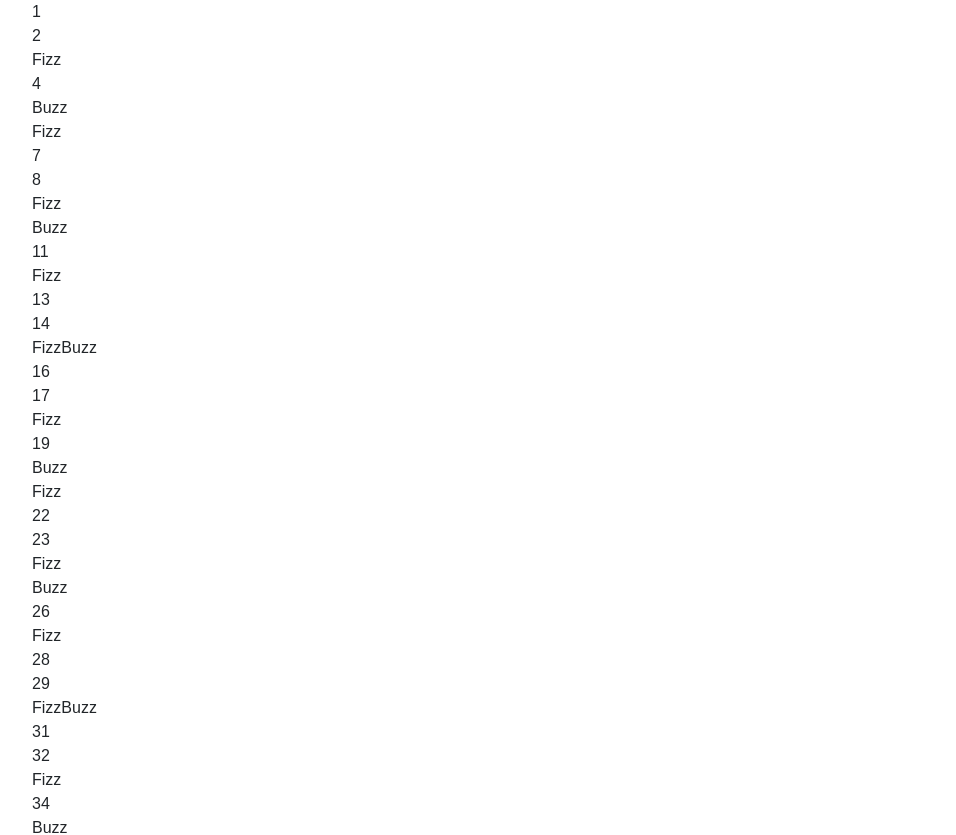
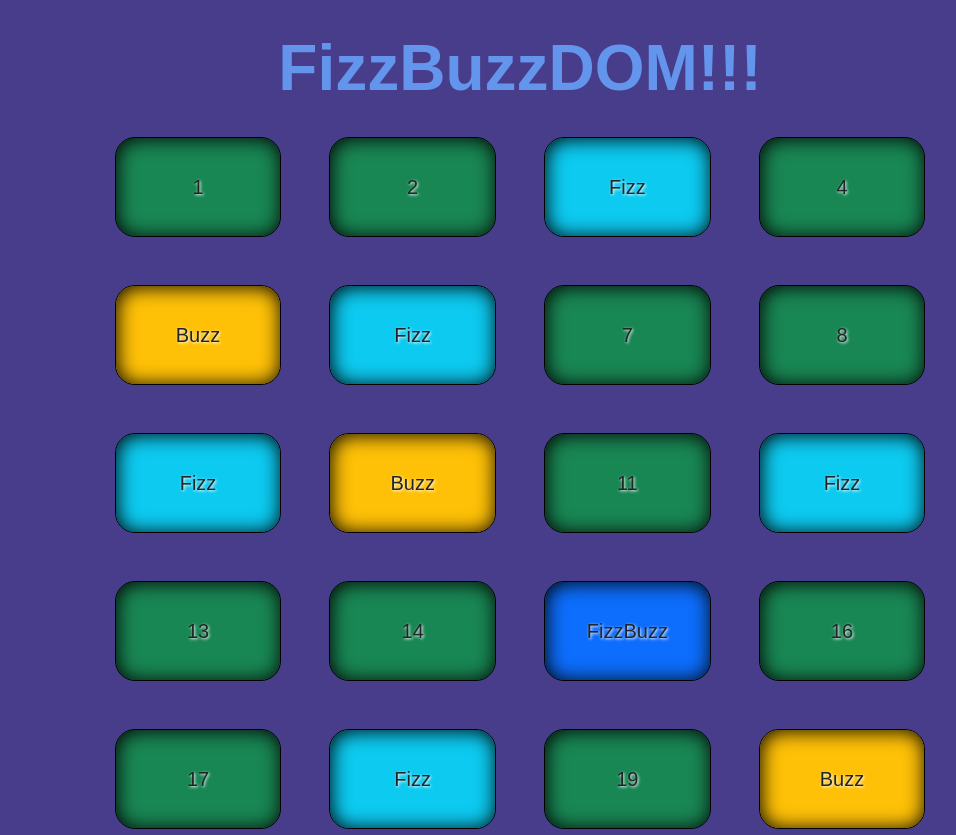
Before and after one commit to AlessioMartella7/js-fizzbuzzdom, a plain HTML site: page index.html in a window 1280 px wide. Shown: the top 835 px of the page, without its empty margins (120-1076 px from the left). Drawn offline with nearby package versions, Linux system fonts and the light colour scheme.

Commit message:
esercizio terminato

```diff
--- a/css/style.css
+++ b/css/style.css
@@ -9,6 +9,15 @@
 
 body{
     font-family:'Rubik Mono One', sans-serif;
+    background-color: darkslateblue;
+}
+
+h1 {
+    margin: 30px 0;
+    text-align: center;
+    font-weight: 800;
+    font-size: 4rem;
+    color: cornflowerblue;
 }
 
 /* Utilities */
@@ -17,3 +26,14 @@ body{
     max-width: 1000px;
     margin: 0 auto;
 }
+
+.col {
+    height: 100px;
+    border-radius: 20px;
+    border:1px solid black;
+    box-shadow: inset 1px 1px 20px #000;
+    text-shadow: 1px 1px 3px #fff;
+    justify-content: center;
+    align-items: center;
+
+}
--- a/index.html
+++ b/index.html
@@ -18,9 +18,9 @@
 <body>
 
     <main>
+        <h1>FizzBuzzDOM!!!</h1>
         <div class="container">
             <div id="board">
-
             </div>
 
 
--- a/js/script.js
+++ b/js/script.js
@@ -30,6 +30,7 @@ Come abbiamo visto ci sono usare varie tecniche (style , className, classList
 
 //1 - creiamo un contenitore nel DOM e importiamolo in JS.
 const board = document.getElementById('board')
+board.classList.add('row','row-cols-6','justify-content-center','text-center','gap-5')
 
 //2 - creiamo una variabile d'appoggio per i dati da stampare in pagina.
 let varia=0;
@@ -43,23 +44,23 @@ for(let i = 1; i <=100; i++) {
     if(i % 3 === 0 &&  i % 5 === 0) {
     console.log('FizzBuzz');
     varia = "FizzBuzz";
-    board.innerHTML +=`<div class="">${varia}</div>`;
+    board.innerHTML +=`<div class="col d-flex bg-primary fs-5">${varia}</div>`;
 
 //5 - isoliamo i multipli di 3 e stampiamo al suo posto Fizz
     }else if(i % 3 === 0){
         console.log('Fizz');
         varia = 'Fizz';
-        board.innerHTML +=`<div class="">${varia}</div>`;
+        board.innerHTML +=`<div class="col d-flex bg-info fs-5">${varia}</div>`;
 
 //6 - isoliamo i multipli di 5 e stampiamo al suo posto Buzz
     }else if(i % 5 === 0){
         console.log('Buzz');
         varia = 'Buzz';
-        board.innerHTML +=`<div class="">${varia}</div>`;
+        board.innerHTML +=`<div class="col d-flex bg-warning fs-5">${varia}</div>`;
 
     }else{
         console.log(i);
-        board.innerHTML +=`<div class="">${varia}</div>`;
+        board.innerHTML +=`<div class="col d-flex bg-success fs-5">${varia}</div>`;
 
 
     }
```
